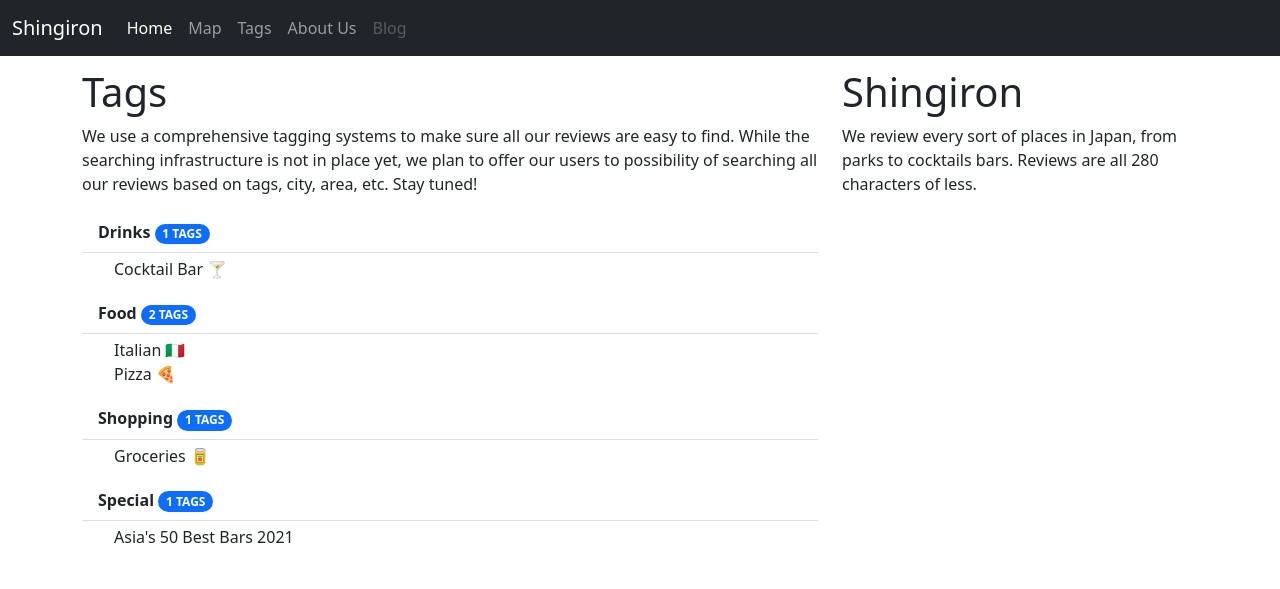
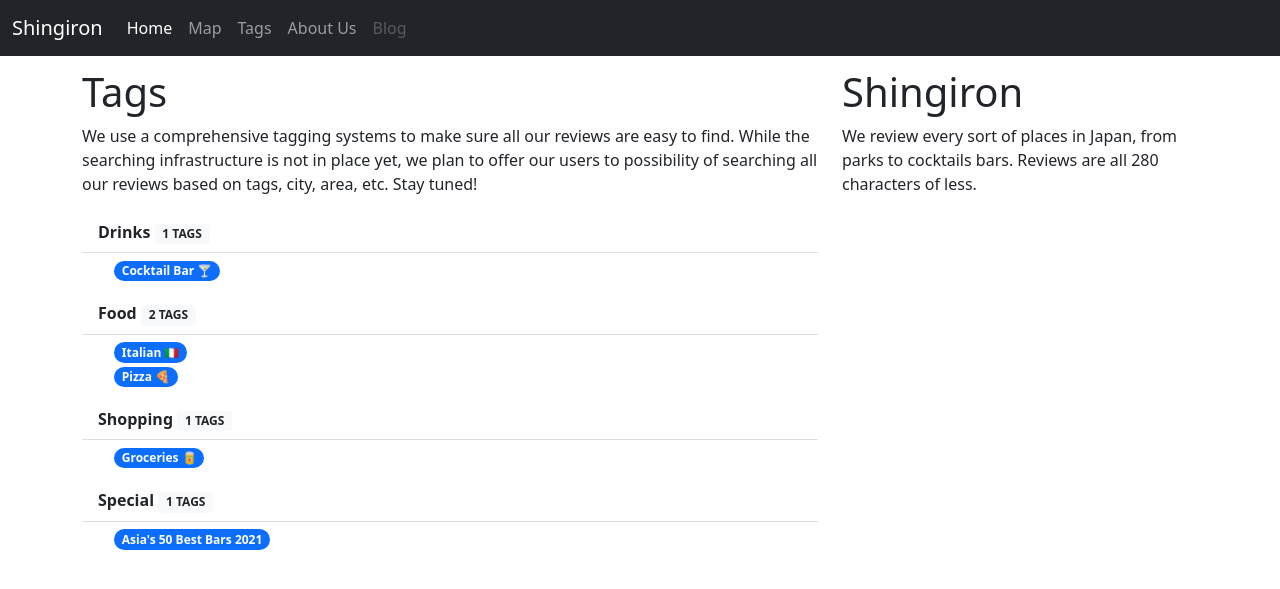
Before and after one commit to alessandrosp/shingiron, a Jekyll site: the page built from docs/pages/tags.md, in a window 1280 px wide. Shown: the top 589 px of the page. Built offline with Jekyll 4.4.1, drawn with Linux system fonts in a browser that asks for light colours; nearby versions of some CDN libraries; our own code applies the rules of GitHub Pages for plain Markdown files.

Commit message:
Update tags.md

```diff
--- a/docs/pages/tags.md
+++ b/docs/pages/tags.md
@@ -10,10 +10,10 @@ We use a comprehensive tagging systems to make sure all our reviews are easy to
   {% assign parents = site.tags | where: "parent", "None" | sort %}
   {% for parent in parents %}
     {% assign children = site.tags | where: "parent", parent.name | sort %}
-    <li class="list-group-item"><b>{{ parent.name }}</b> <span class="badge bg-primary rounded-pill">{{ children.size }} TAGS</span></li>
+    <li class="list-group-item"><b>{{ parent.name }}</b> <span class="badge bg-light text-dark">{{ children.size }} TAGS</span></li>
     <ul class="list-subgroup">
       {% for child in children %}
-        <li class="list-subgroup-item">{{ child.name }} {{ child.emoji }}</li>
+        <li class="list-subgroup-item"><span class="place-tag badge rounded-pill bg-primary">{{ child.name }} {{ child.emoji }}</span></li>
       {% endfor %}
     </ul>
   {% endfor %}
```
